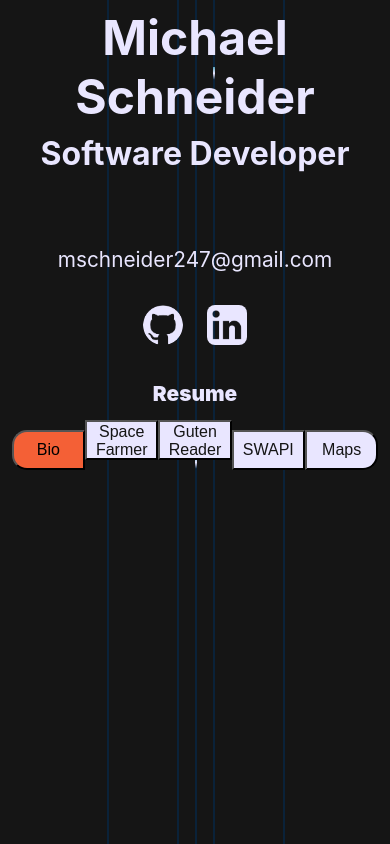
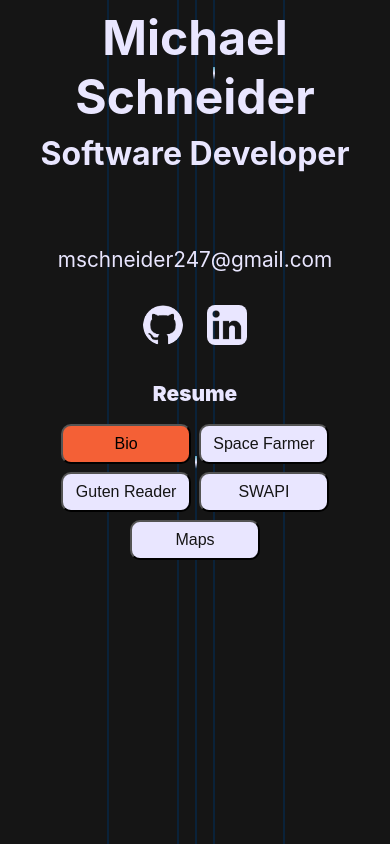
Before and after one commit to mschneider247/space-towel, a React (Create React App) app: page / in a window 390 px wide. Shown: the top 844 px of the page. Built offline with nearby package versions, Linux system fonts and the light colour scheme.

Commit message:
Add styling for mobile to the Nav component

```diff
--- a/src/components/Nav/Nav.css
+++ b/src/components/Nav/Nav.css
@@ -34,3 +34,20 @@
 #btn5 {
   border-radius: 0 15px 15px 0;
 }
+
+@media screen and (max-width: 670px) {
+  .btn,
+  .selected {
+    width: 130px;
+  }
+
+  #btn1,
+  #btn2,
+  #btn3,
+  #btn4,
+  #btn5 {
+    border-radius: 10px;
+    margin: 1%;
+  }
+
+}
```
